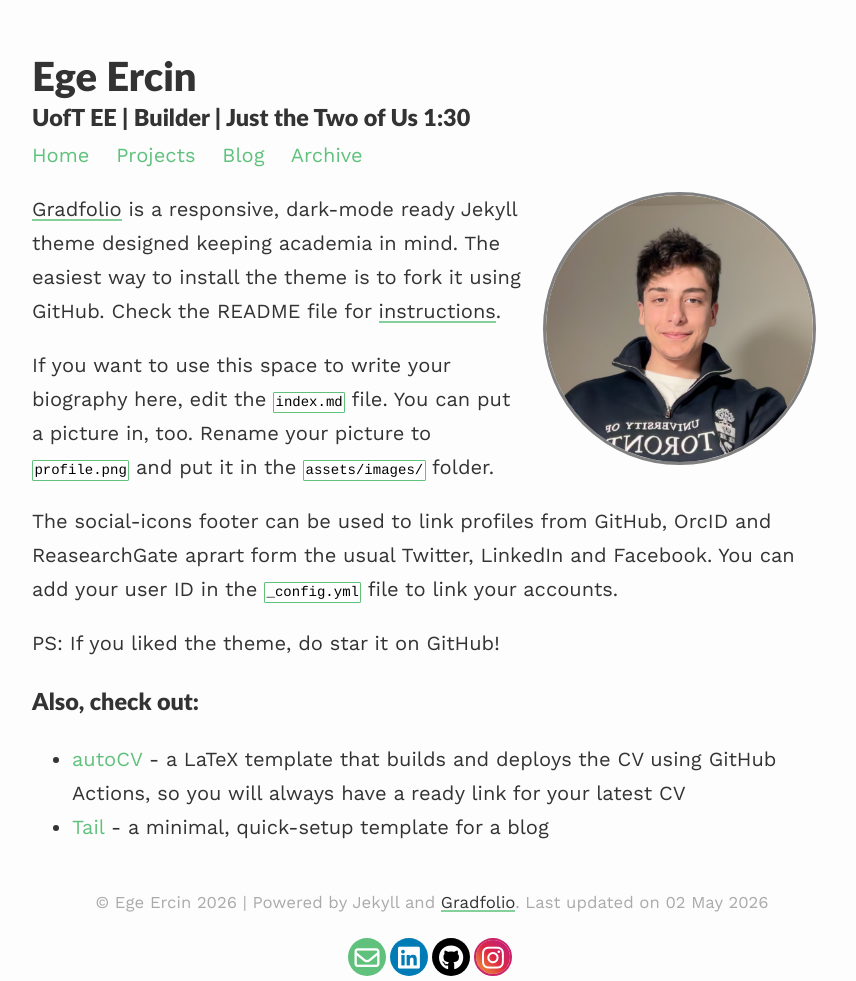
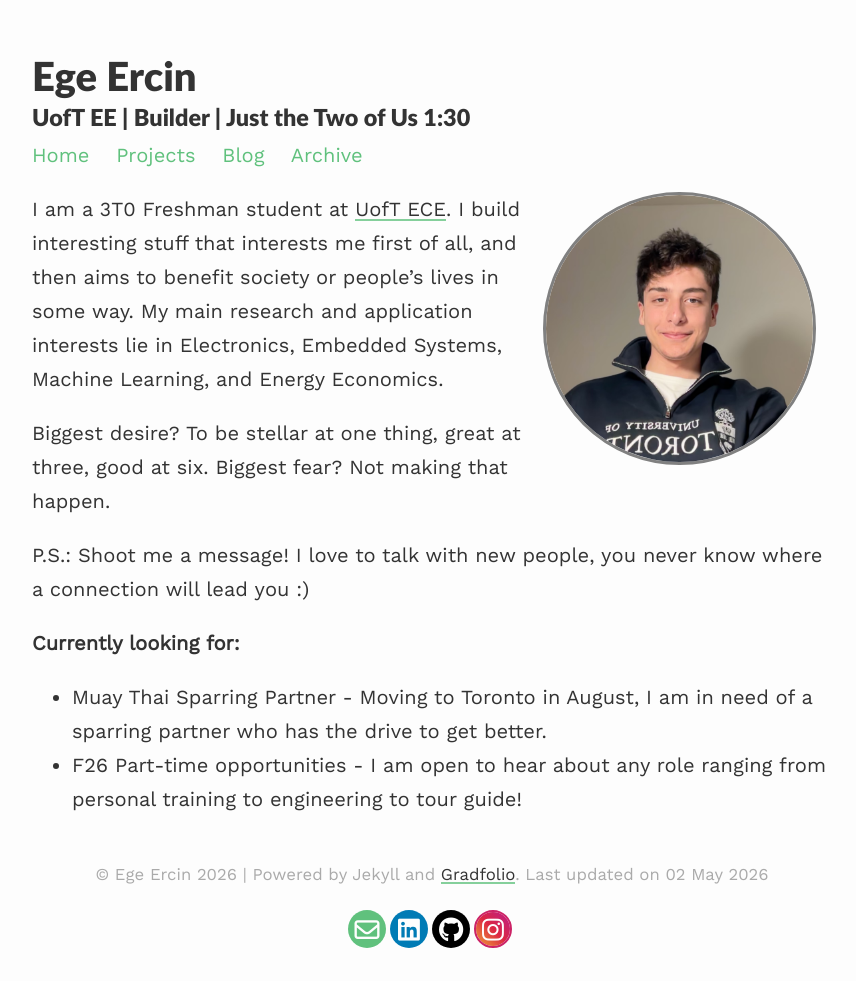
Before and after one commit to egeercin/egeercin.github.io, a Jekyll site: the page built from index.md, in a window 1280 px wide. Shown: the whole page, without its empty margins (208-1064 px from the left). Built offline with Jekyll 4.4.1, drawn with Linux system fonts in a browser that asks for light colours.

Commit message:
Revise biography and add current opportunities
Updated personal information and interests in the biography section. Added current opportunities and removed some previous content.

```diff
--- a/index.md
+++ b/index.md
@@ -7,15 +7,13 @@ profile:
 published: true
 ---
 
-[Gradfolio](https://github.com/jitinnair1/gradfolio){:target="_blank"} is a responsive, dark-mode ready Jekyll theme designed keeping academia in mind. The easiest way to install the theme is to fork it using GitHub. Check the README file for [instructions](https://github.com/jitinnair1/gradfolio#installation){:target="_blank"}.
+I am a 3T0 Freshman student at [UofT ECE](https://www.ece.utoronto.ca){:target="_blank"}. I build interesting stuff that interests me first of all, and then aims to benefit society or people's lives in some way. My main research and application interests lie in Electronics, Embedded Systems, Machine Learning, and Energy Economics.
 
-If you want to use this space to write your biography here, edit the `index.md` file. You can put a picture in, too. Rename your picture to `profile.png` and put it in the `assets/images/` folder.
+Biggest desire? To be stellar at one thing, great at three, good at six. Biggest fear? Not making that happen.
 
-The social-icons footer can be used to link profiles from GitHub, OrcID and ReasearchGate aprart form the usual Twitter, LinkedIn and Facebook. You can add your user ID in the `_config.yml` file to link your accounts.
+P.S.: Shoot me a message! I love to talk with new people, you never know where a connection will lead you :)
 
-PS: If you liked the theme, do star it on GitHub!
+**Currently looking for:**
 
-### Also, check out:
-
-- [autoCV](https://github.com/jitinnair1/autocv) - a LaTeX template that builds and deploys the CV using GitHub Actions, so you will always have a ready link for your latest CV
-- [Tail](https://github.com/jitinnair1/tail) - a minimal, quick-setup template for a blog
+- Muay Thai Sparring Partner - Moving to Toronto in August, I am in need of a sparring partner who has the drive to get better.
+- F26 Part-time opportunities - I am open to hear about any role ranging from personal training to engineering to tour guide!
```
